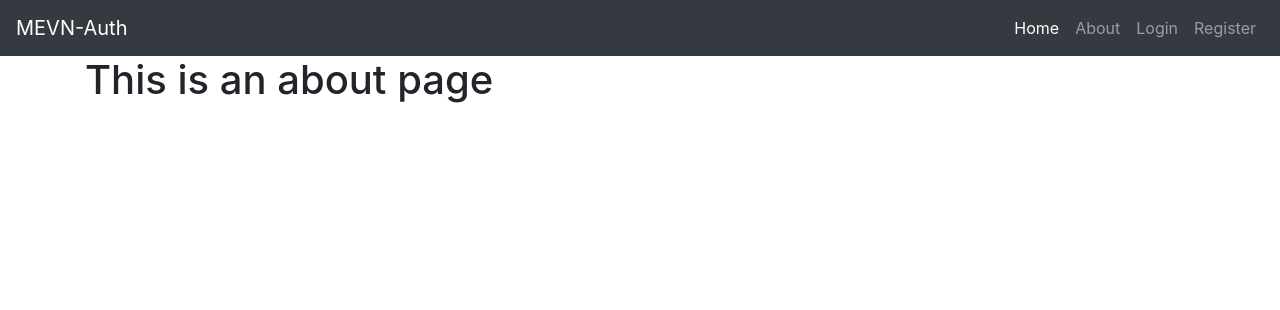
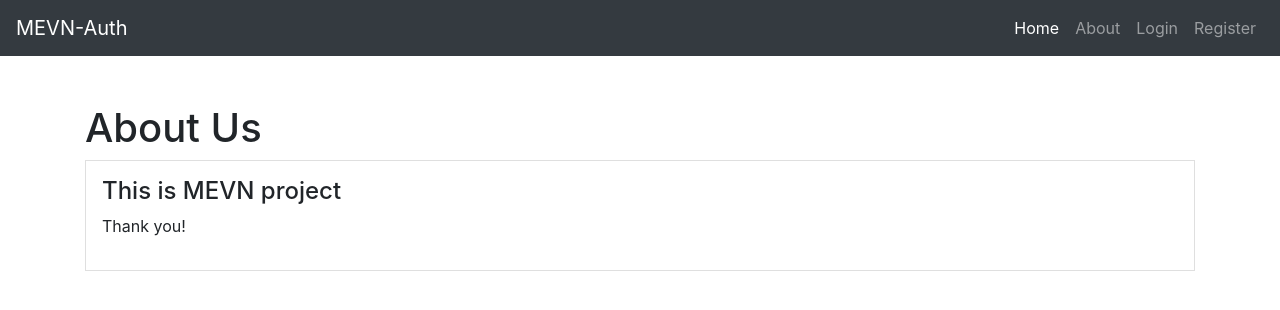
Before and after one commit to apptreeso/MEVN, a Vue app in the folder client/: page /about in a window 1280 px wide. Shown: the top 310 px of the page. Built offline with nearby package versions, Linux system fonts and the light colour scheme.

Commit message:
completed about us view

```diff
--- a/client/src/App.vue
+++ b/client/src/App.vue
@@ -1,11 +1,13 @@
 <template>
   <div id="app">
     <Navbar />
+    <br /><br />
     <div class="container">
       <router-view />
     </div>
   </div>
 </template>
+
 <script>
 import Navbar from "@/components/Navbar";
 export default {
@@ -14,4 +16,9 @@ export default {
   }
 };
 </script>
-<style></style>
+
+<style>
+.card {
+  border-radius: 0px;
+}
+</style>
--- a/client/src/views/About.vue
+++ b/client/src/views/About.vue
@@ -1,5 +1,9 @@
 <template>
   <div class="about">
-    <h1>This is an about page</h1>
+    <h1 class="display3">About Us</h1>
+    <div class="card p-3">
+      <h4>This is MEVN project</h4>
+      <p>Thank you!</p>
+    </div>
   </div>
 </template>
```
